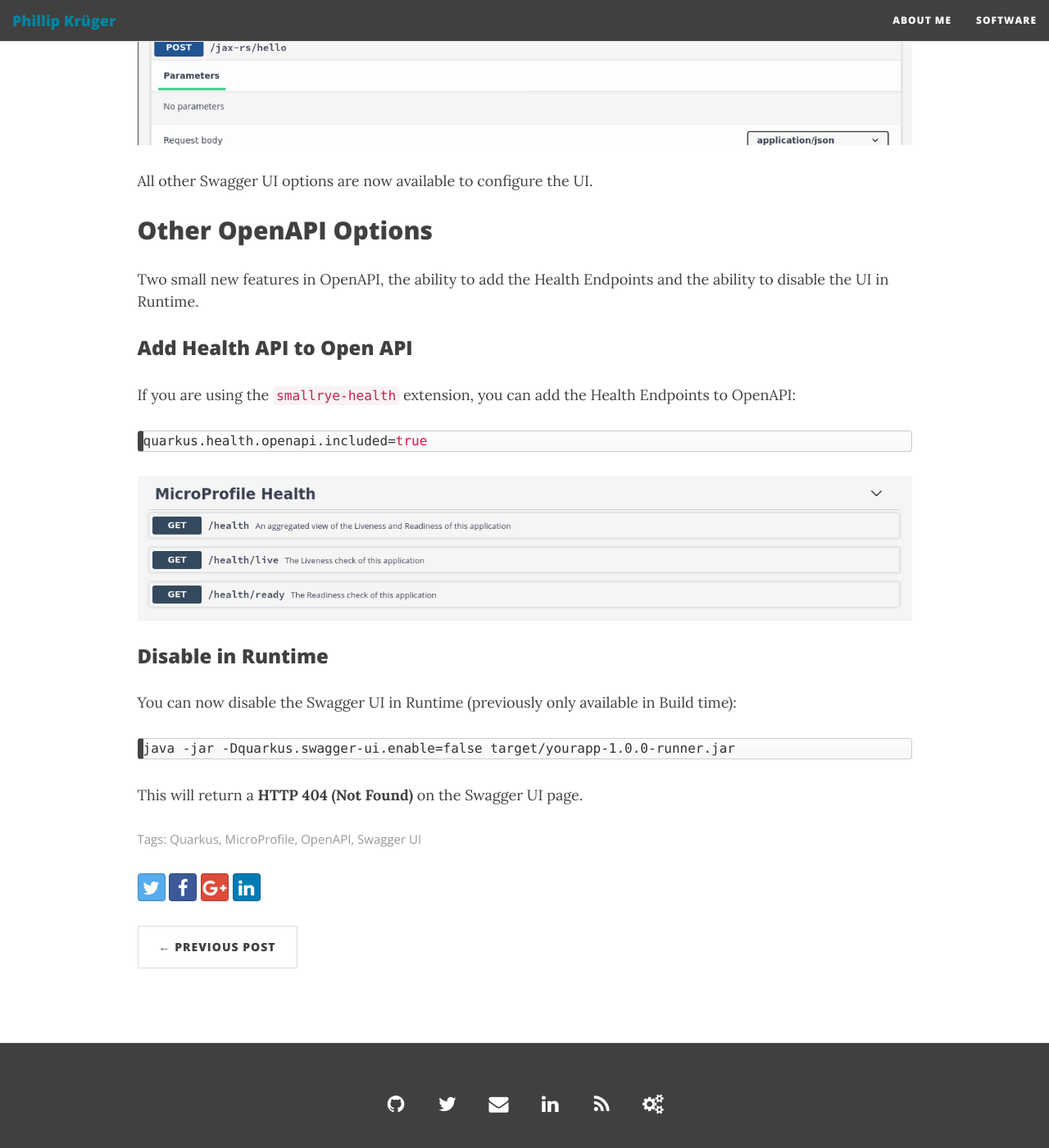
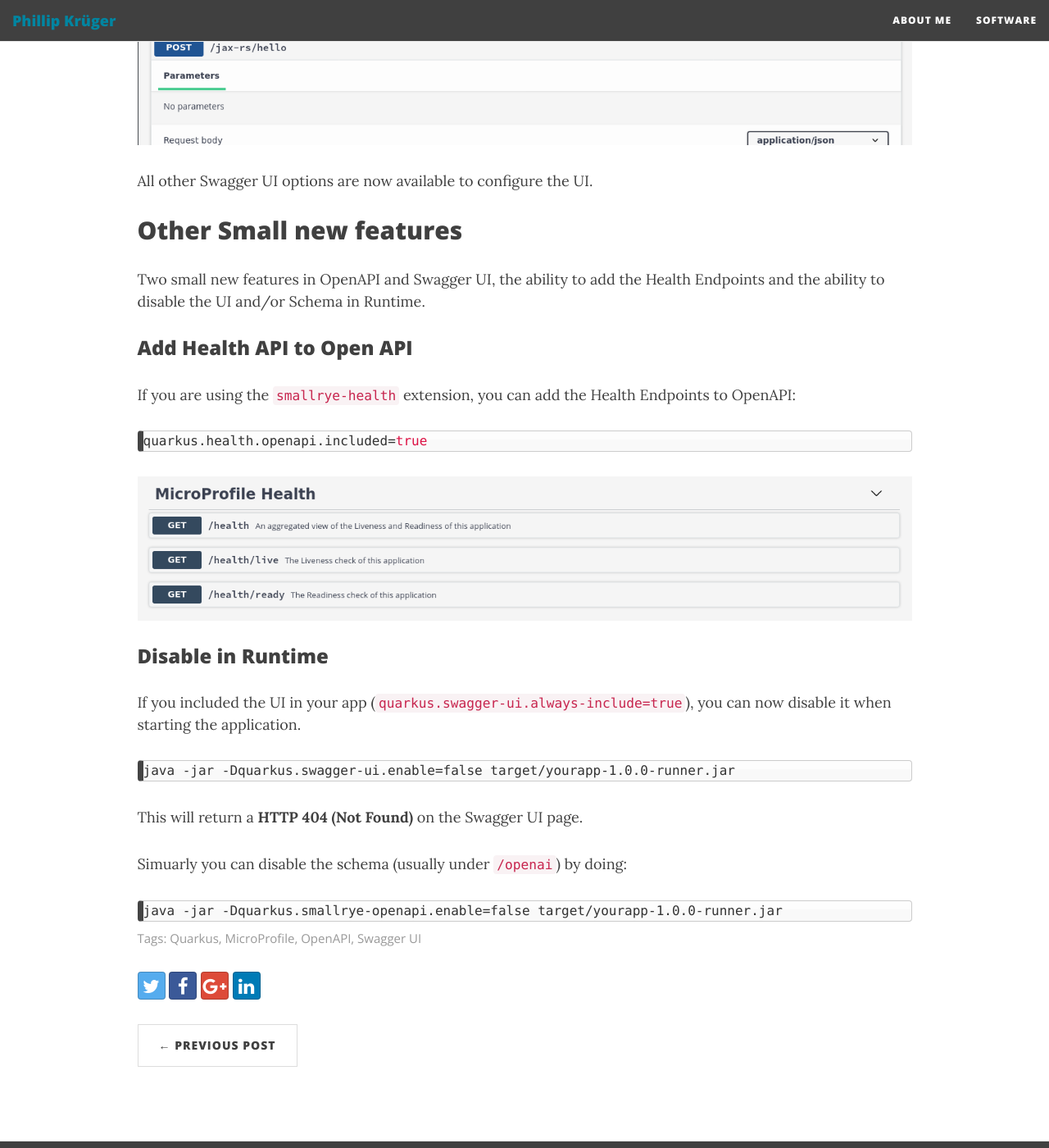
Before and after one commit to phillip-kruger/phillip-kruger.github.io, a Jekyll site: the page built from _posts/2020-11-04-Stylish API.md, in a window 1280 px wide and 1400 px high, scrolled down 7675 px. Shown: the whole window at 82% size. Built offline with Jekyll 4.4.1, drawn with Linux system fonts in a browser that asks for light colours; nearby versions of some CDN libraries; comment, search, counter and statistics services are not loaded.

Commit message:
Update 2020-11-04-Stylish API.md

````diff
--- a/_posts/2020-11-04-Stylish API.md
+++ b/_posts/2020-11-04-Stylish API.md
@@ -153,9 +153,9 @@ Note below the missing `Try it out` button on the `POST`
 
 All other Swagger UI options are now available to configure the UI.
 
-## Other OpenAPI Options
+## Other Small new features
 
-Two small new features in OpenAPI, the ability to add the Health Endpoints and the ability to disable the UI in Runtime.
+Two small new features in OpenAPI and Swagger UI, the ability to add the Health Endpoints and the ability to disable the UI and/or Schema in Runtime.
 
 ### Add Health API to Open API
 
@@ -169,10 +169,16 @@ quarkus.health.openapi.included=true
 
 ### Disable in Runtime
 
-You can now disable the Swagger UI in Runtime (previously only available in Build time):
+If you included the UI in your app (`quarkus.swagger-ui.always-include=true`), you can now disable it when starting the application.
 
 ```
 java -jar -Dquarkus.swagger-ui.enable=false target/yourapp-1.0.0-runner.jar
 ```
 
 This will return a **HTTP 404 (Not Found)** on the Swagger UI page.
+
+Simuarly you can disable the schema (usually under `/openai`) by doing:
+
+```
+java -jar -Dquarkus.smallrye-openapi.enable=false target/yourapp-1.0.0-runner.jar
+```
````
